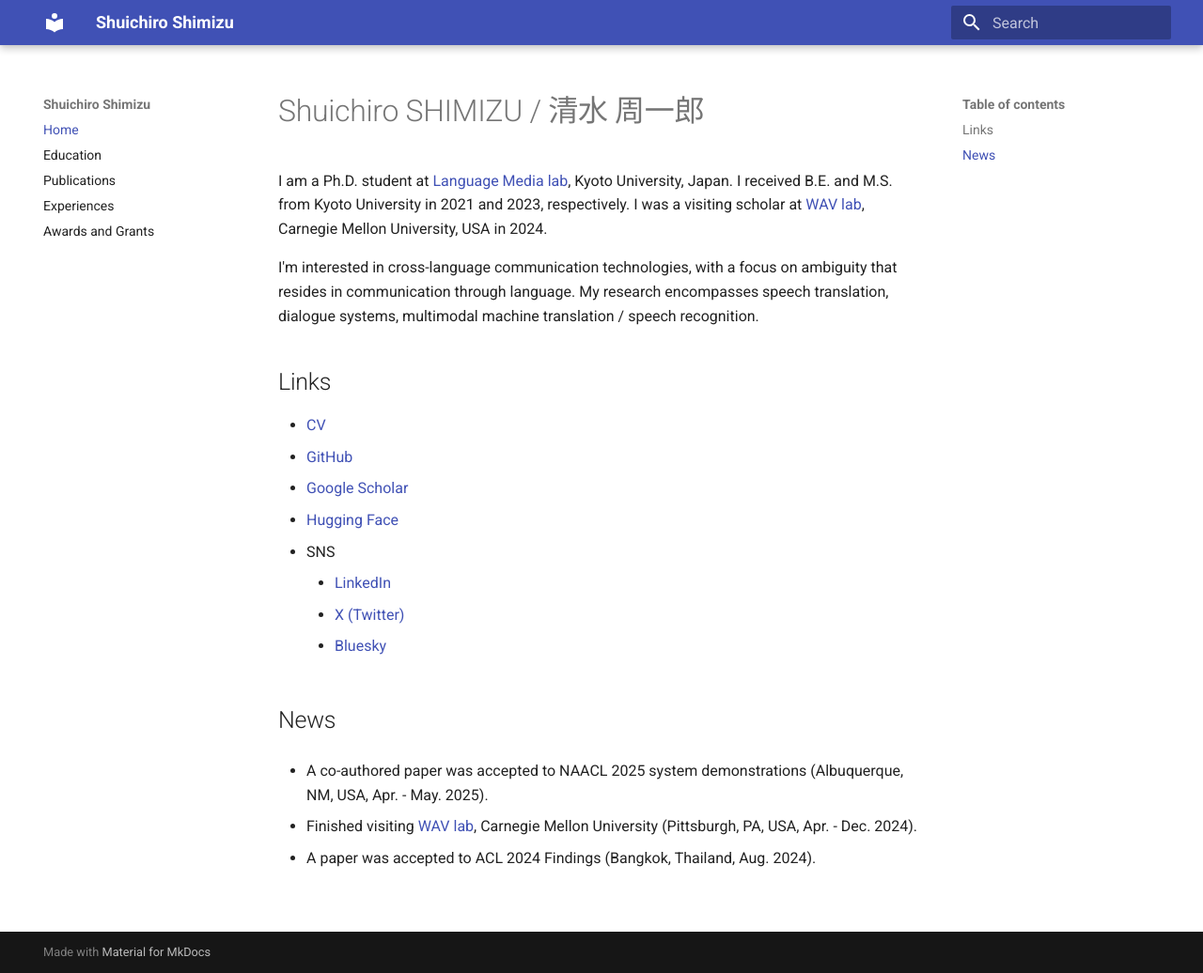
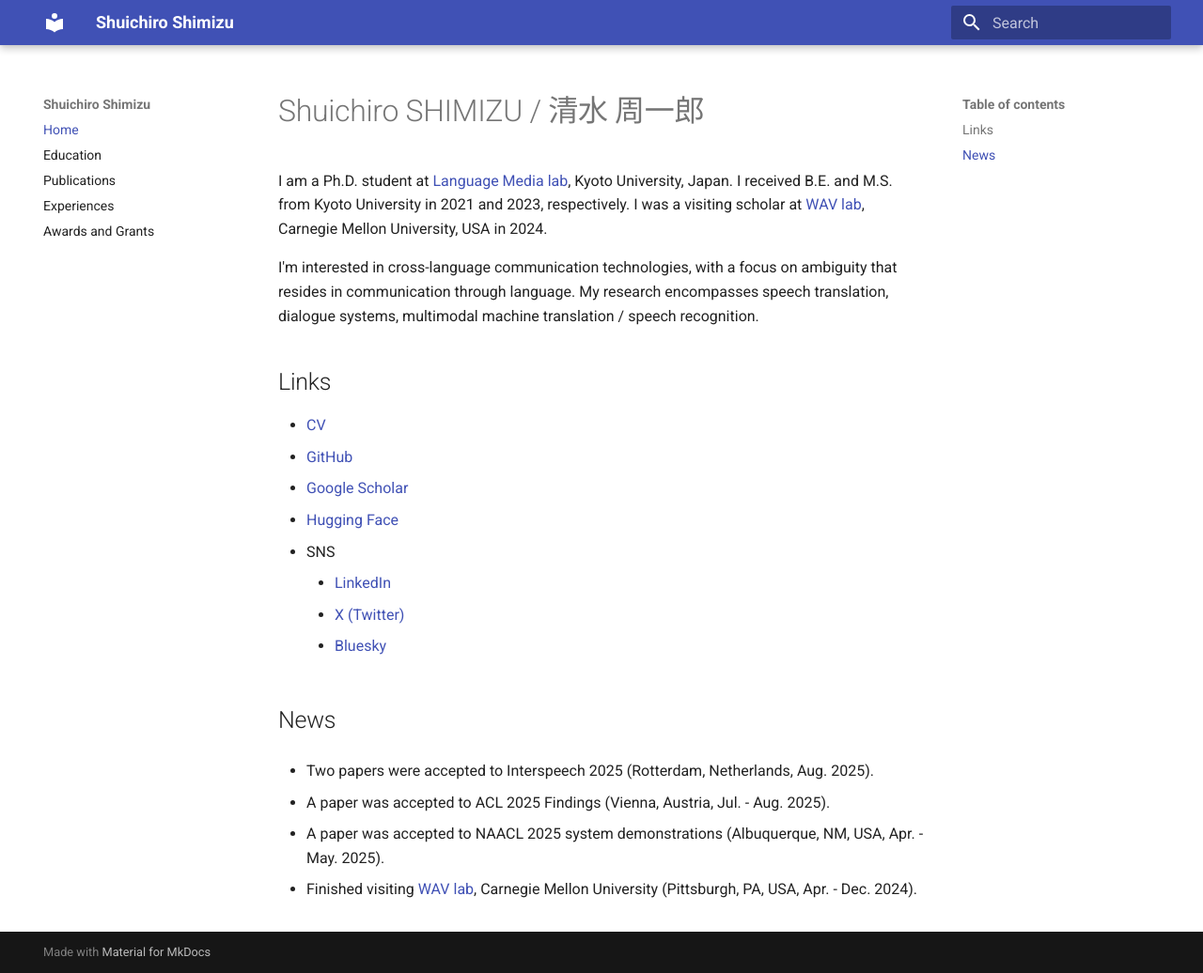
Before and after one commit to cromz22/cromz22.github.io, an MkDocs documentation site: the page built from docs/index.md, in a window 1280 px wide and 1036 px high. Shown: the whole window at 94% size. Built offline with MkDocs 1.6.1 and Material for MkDocs 9.7.7, drawn with Linux system fonts in a browser that asks for light colours.

Commit message:
update news

```diff
--- a/docs/index.md
+++ b/docs/index.md
@@ -20,8 +20,10 @@ My research encompasses speech translation, dialogue systems, multimodal machine
 
 ## News
 
-- A co-authored paper was accepted to NAACL 2025 system demonstrations (Albuquerque, NM, USA, Apr. - May. 2025).
+- Two papers were accepted to Interspeech 2025 (Rotterdam, Netherlands, Aug. 2025).
+
+- A paper was accepted to ACL 2025 Findings (Vienna, Austria, Jul. - Aug. 2025).
+
+- A paper was accepted to NAACL 2025 system demonstrations (Albuquerque, NM, USA, Apr. - May. 2025).
 
 - Finished visiting [WAV lab](https://www.wavlab.org/), Carnegie Mellon University (Pittsburgh, PA, USA, Apr. - Dec. 2024).
-
-- A paper was accepted to ACL 2024 Findings (Bangkok, Thailand, Aug. 2024).
```
